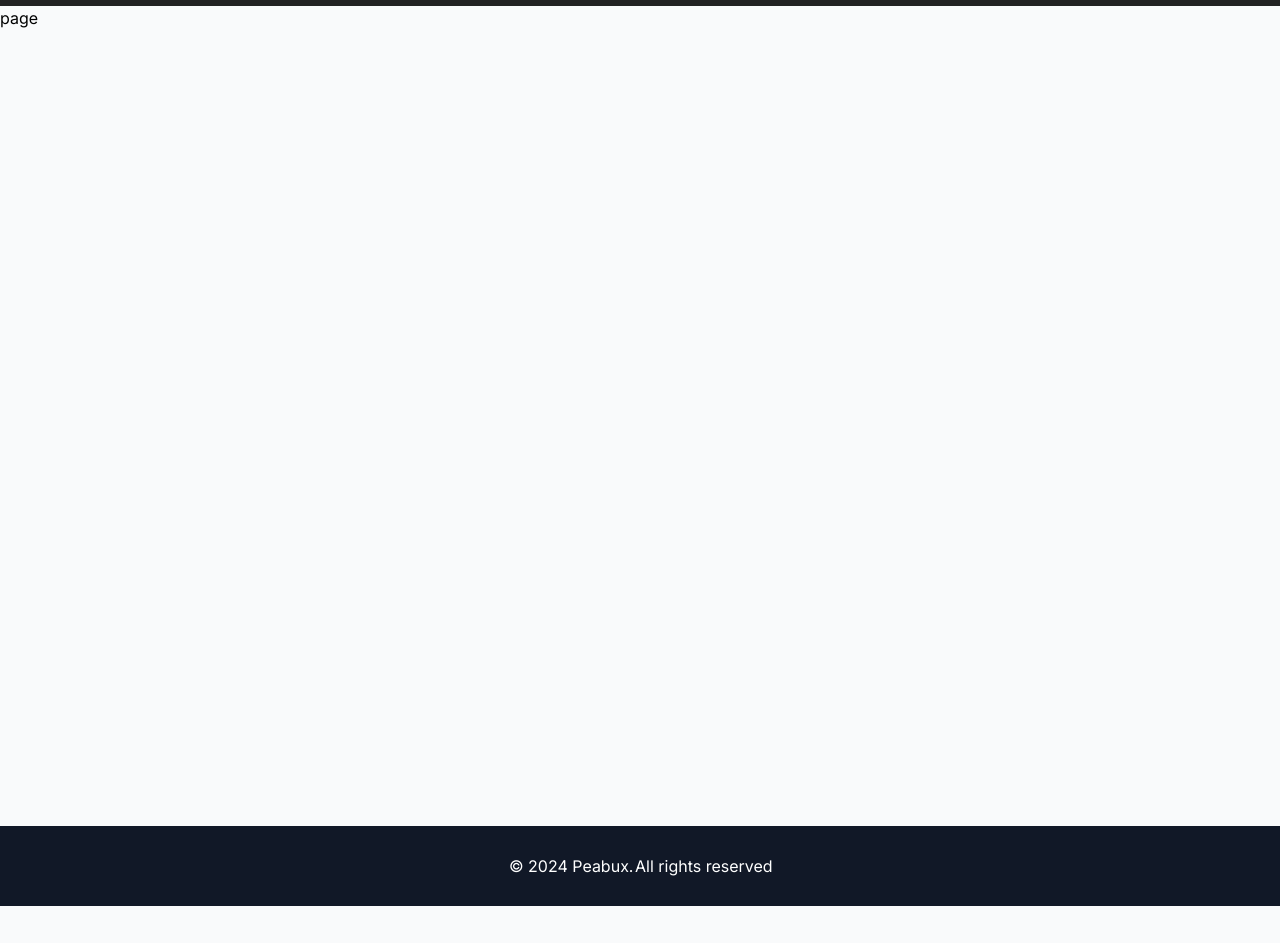
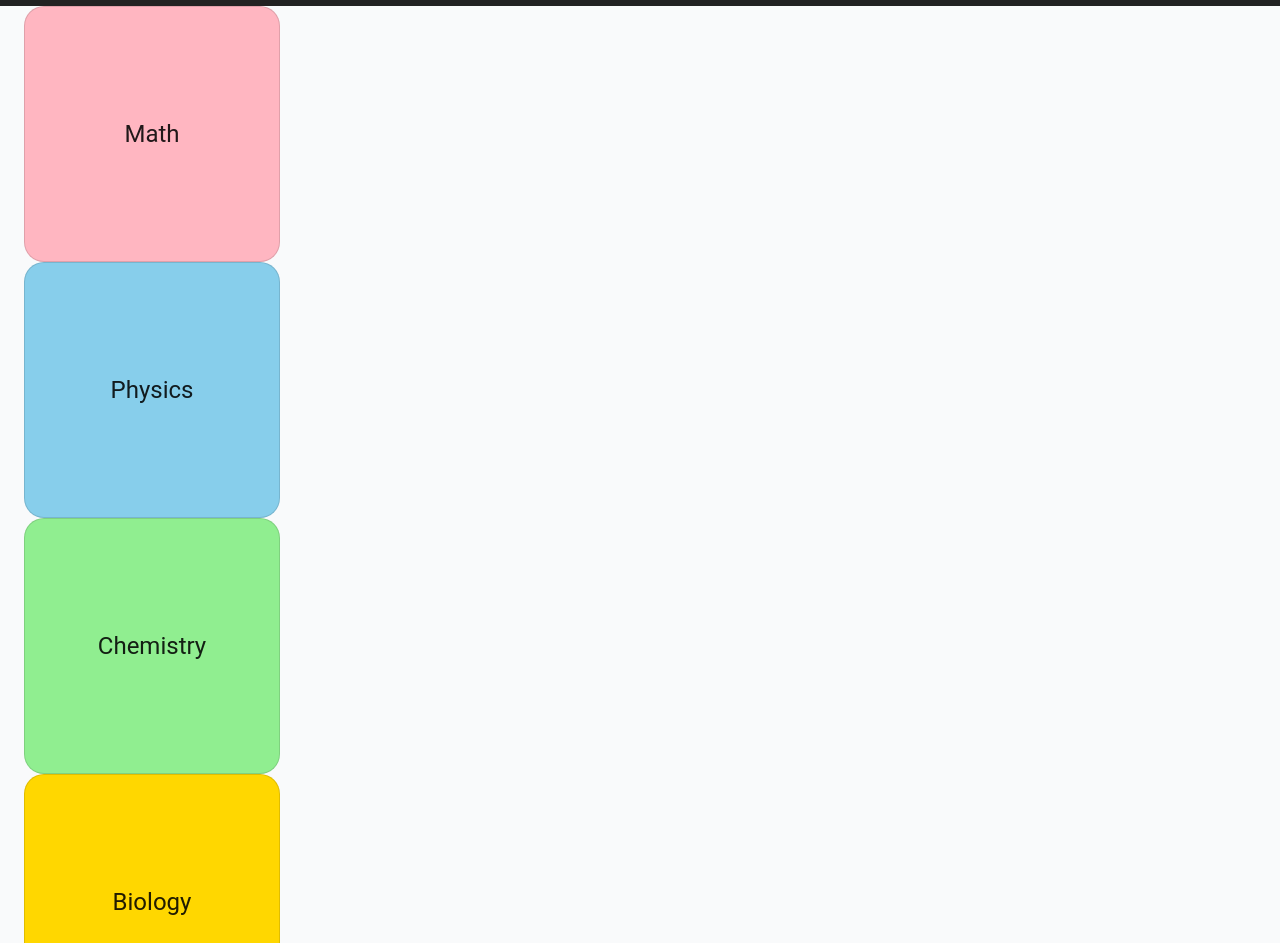
Before and after one commit to AdamAzuddin/Afterkelas, a Next.js app: page /classes in a window 1280 px wide. Shown: the part 49-992 px from the top of the page. Before the commit the page ends 955 px from the top, so only its background shows below. Built offline with nearby package versions, Linux system fonts and the light colour scheme.

Commit message:
moved display subjects card to /classes/page.tsx for student and teacher

```diff
--- a/app/classes/page.tsx
+++ b/app/classes/page.tsx
@@ -1,9 +1,31 @@
-import React from 'react'
+import React from "react";
+import Card from "../../components/Card"
 
 const page = () => {
   return (
-    <div>page</div>
-  )
-}
+    <div className="mx-6">
+        <Card
+          subject="Math"
+          path={`/classes/math`}
+          color="#FFB6C1 "
+        />
+        <Card
+          subject="Physics"
+          path={`/classes/phy`}
+          color="#87CEEB"
+        />
+        <Card
+          subject="Chemistry"
+          path={`/classes/chem`}
+          color="#90EE90"
+        />
+        <Card
+          subject="Biology"
+          path={`/classes/bio`}
+          color="#FFD700"
+        />
+    </div>
+  );
+};
 
-export default page
+export default page;
--- a/app/student/classes/page.tsx
+++ b/app/student/classes/page.tsx
@@ -1,9 +1,31 @@
-import React from 'react'
+import React from "react";
+import Card from "../../../components/Card"
 
 const page = () => {
   return (
-    <div>page</div>
-  )
-}
+    <div className="mx-6">
+        <Card
+          subject="Math"
+          path={`/classes/math`}
+          color="#FFB6C1 "
+        />
+        <Card
+          subject="Physics"
+          path={`/classes/phy`}
+          color="#87CEEB"
+        />
+        <Card
+          subject="Chemistry"
+          path={`/classes/chem`}
+          color="#90EE90"
+        />
+        <Card
+          subject="Biology"
+          path={`/classes/bio`}
+          color="#FFD700"
+        />
+    </div>
+  );
+};
 
-export default page
+export default page;
--- a/components/HomeView.tsx
+++ b/components/HomeView.tsx
@@ -37,6 +37,7 @@ const HomeView = ({ type }: HeaderProps) => {
 
   return (
     <div className={`${!isSidebarOpen ? 'mx-6' : 'mx-1'}`}>
+      {/* Save for admin later
       <div className={`record__container ${!isSidebarOpen ? 'ml-[1em]' : 'ml-0'}`}>
         {recordData?.map((val: TeacherProps | StudentProps | AdminProps, i: number) => (
           <div
@@ -67,25 +68,7 @@ const HomeView = ({ type }: HeaderProps) => {
             </h6>
           </div>
         ))}
-      </div>
-      {/* Styling the container for Card component */}
-      <div className={`${!isSidebarOpen ? 'mx-6' : 'mx-1'}`}>
-        <div className={`record__container ${!isSidebarOpen ? 'ml-[1em]' : 'ml-0'}`}>
-          {/* Conditionally render Card component based on user type */}
-          {type === 'teacher' || type === 'student' ? (
-            <Card subject="Math" path={`${pathPrefix}/classes/math`} color='#FFB6C1 ' />
-          ) : null}
-          {type === 'teacher' || type === 'student' ? (
-            <Card subject="Physics" path={`${pathPrefix}/classes/phy`} color='#87CEEB'/>
-          ) : null}
-          {type === 'teacher' || type === 'student' ? (
-            <Card subject="Chemistry" path={`${pathPrefix}/classes/chem`} color='#90EE90'/>
-          ) : null}
-          {type === 'teacher' || type === 'student' ? (
-            <Card subject="Biology" path={`${pathPrefix}/classes/bio`} color='#FFD700'/>
-          ) : null}
-        </div>
-      </div>
+      </div> */}
     </div>
   );
 };
```
